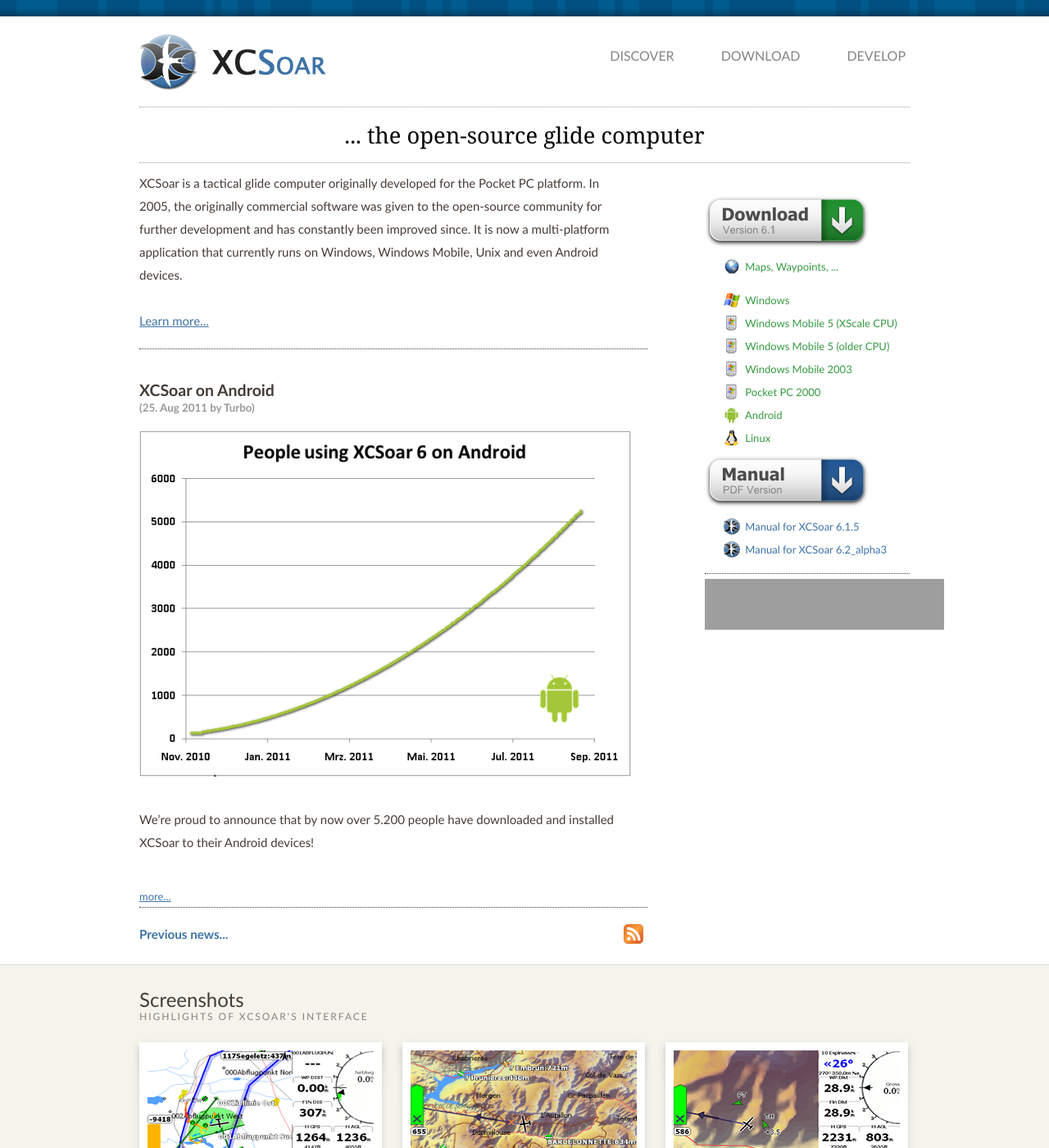
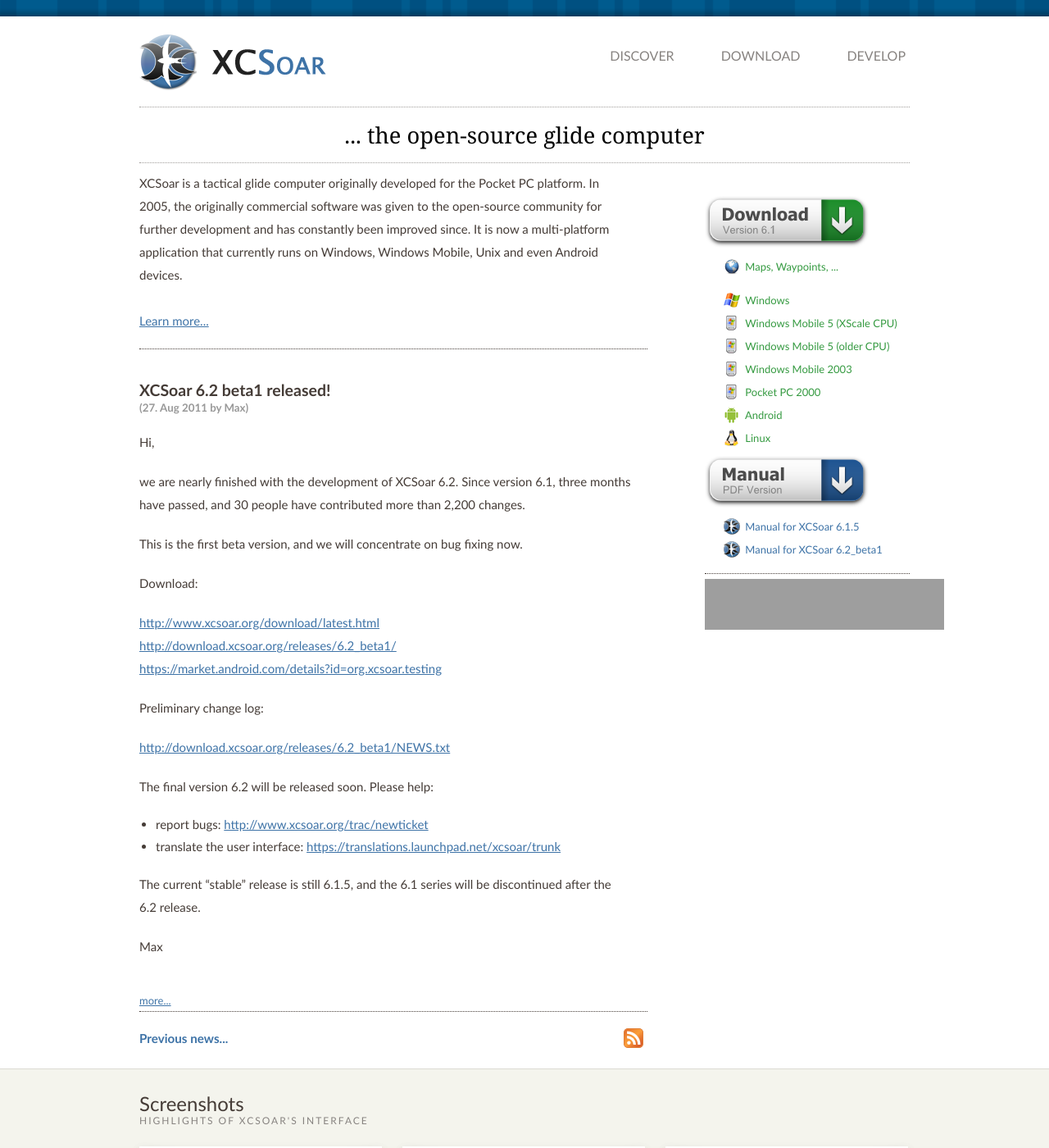
Before and after one commit to XCSoar/website, a Jekyll site: the page built from index.html, in a window 1280 px wide and 1400 px high. Shown: the whole window at 82% size. Built offline with Jekyll 4.4.1, drawn with Linux system fonts in a browser that asks for light colours; grey boxes are pictures that could not be loaded.

Commit message:
release v6.2_beta1

```diff
--- a/_config.yml
+++ b/_config.yml
@@ -1,7 +1,7 @@
 permalink: /discover/:year/:month/:day/:title.html
 
 xcsoar_stable_version: 6.1.5
-xcsoar_testing_version: 6.2_alpha3
+xcsoar_testing_version: 6.2_beta1
 xcsoar_old_version: 6.0.10
 
 xcsoar_next_milestone: 'XCSoar 6.2'
--- /dev/null
+++ b/_posts/2011-08-27-XCSoar_6.2_beta1_released.md
@@ -0,0 +1,34 @@
+---
+layout: post
+color: blue
+title: XCSoar 6.2 beta1 released!
+author: Max
+---
+Hi,
+
+we are nearly finished with the development of XCSoar 6.2.  Since
+version 6.1, three months have passed, and 30 people have contributed
+more than 2,200 changes.
+
+This is the first beta version, and we will concentrate on bug fixing
+now.
+
+Download:
+
+ [http://www.xcsoar.org/download/latest.html](/download/latest.html)
+ <{{ site.download_server_url }}6.2_beta1/>
+ <https://market.android.com/details?id=org.xcsoar.testing>
+
+Preliminary change log:
+
+ <{{ site.download_server_url }}6.2_beta1/NEWS.txt>
+
+The final version 6.2 will be released soon.  Please help:
+
+- report bugs: <http://www.xcsoar.org/trac/newticket>
+- translate the user interface: <https://translations.launchpad.net/xcsoar/trunk>
+
+The current "stable" release is still 6.1.5, and the 6.1 series will
+be discontinued after the 6.2 release.
+
+Max
```
